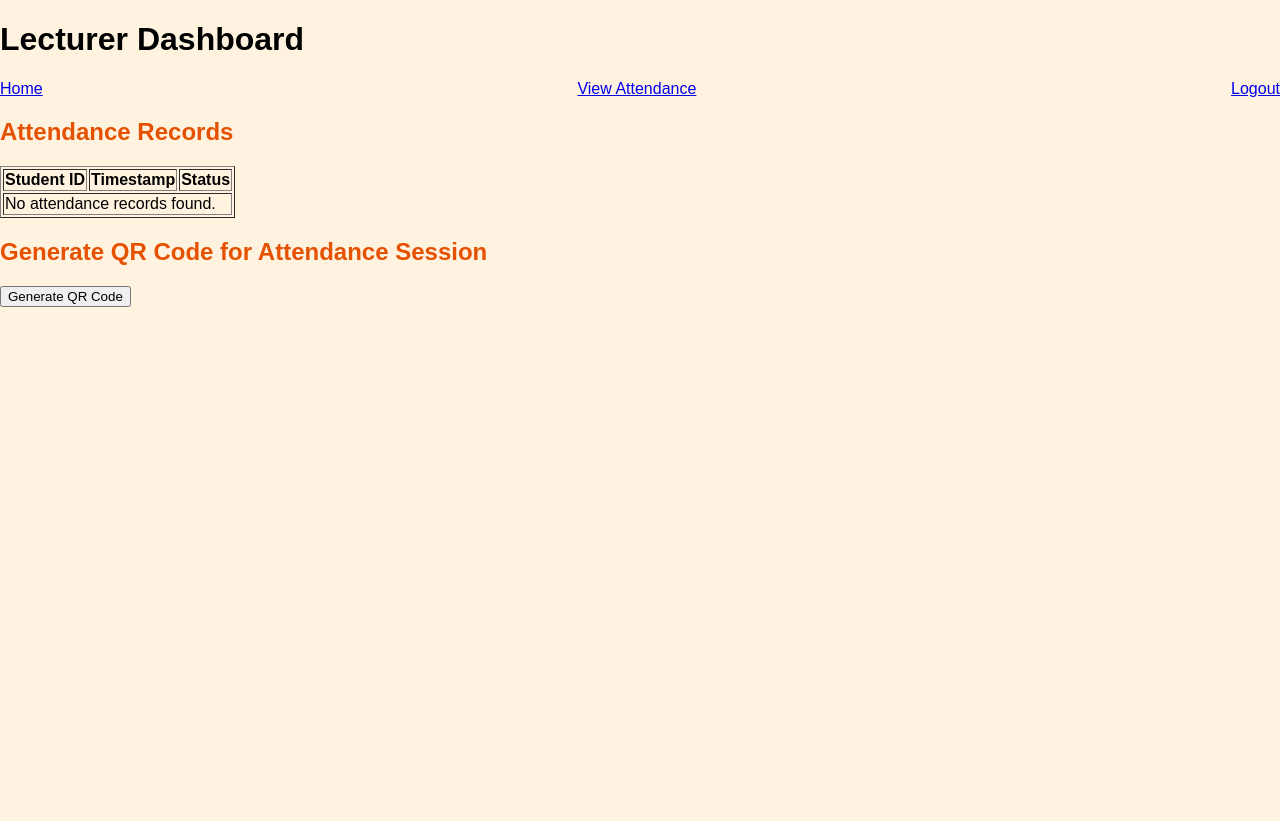
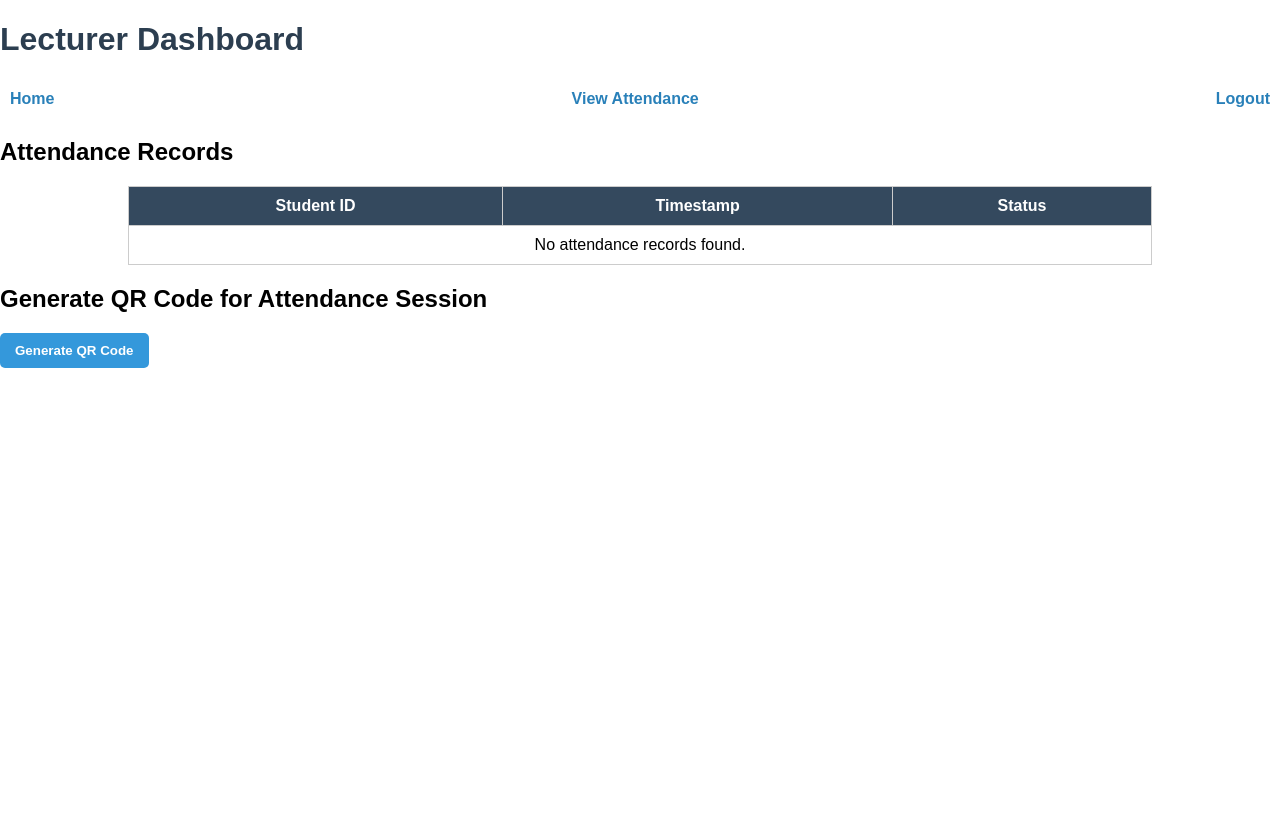
Before and after one commit to Keithwise1/qr_code_attendance-system, a Flask app: page /lecturer_dashboard in a window 1280 px wide. Run offline with Flask 3, Linux system fonts and the light colour scheme.

Commit message:
css styles

```diff
--- a/static/css/home.css
+++ b/static/css/home.css
@@ -345,3 +345,197 @@ nav ul li a:hover {
 .admin-dashboard h2 {
     color: #4527a0;
 }
+/*attendance records*/
+.attendance-records{ /* General Page Styling */
+body {
+    font-family: Arial, sans-serif;
+    background-color: #f8f9fa;
+    text-align: center;
+    margin: 0;
+    padding: 20px;
+}
+
+/* Title */
+h1 {
+    font-size: 2em;
+    font-weight: bold;
+    color: #333;
+}
+
+/* Table Styling */
+table {
+    width: 80%;
+    margin: 20px auto;
+    border-collapse: collapse;
+    background: white;
+    box-shadow: 0px 4px 8px rgba(0, 0, 0, 0.1);
+}
+
+th, td {
+    border: 1px solid #ddd;
+    padding: 10px;
+    text-align: left;
+}
+
+th {
+    background-color: #007bff;
+    color: white;
+    font-weight: bold;
+}
+
+tr:nth-child(even) {
+    background-color: #f2f2f2;
+}
+
+/* Button Styling */
+button {
+    background-color: #28a745;
+    color: white;
+    border: none;
+    padding: 10px 20px;
+    font-size: 16px;
+    border-radius: 5px;
+    cursor: pointer;
+    margin: 10px;
+}
+
+button:hover {
+    background-color: #218838;
+}
+
+/* Link Styling */
+a {
+    color: #007bff;
+    text-decoration: none;
+    font-weight: bold;
+}
+
+a:hover {
+    text-decoration: underline;
+}
+}
+/*admin*/
+.admin{body {
+    font-family: Arial, sans-serif;
+    background-color: #e6dfee; /* Light purple background */
+    text-align: center;
+}
+
+.dashboard {
+    max-width: 600px;
+    margin: 50px auto;
+}
+
+.cards-container {
+    display: grid;
+    grid-template-columns: repeat(auto-fit, minmax(200px, 1fr));
+    gap: 15px;
+    justify-content: center;
+    margin-top: 20px;
+}
+
+.card {
+    background: white;
+    padding: 20px;
+    border-radius: 10px;
+    box-shadow: 0 4px 6px rgba(0, 0, 0, 0.1);
+    text-align: center;
+    transition: 0.3s ease-in-out;
+}
+
+.card:hover {
+    transform: translateY(-5px);
+    box-shadow: 0 6px 12px rgba(0, 0, 0, 0.15);
+}
+
+.card a {
+    text-decoration: none;
+    font-weight: bold;
+    color: #4a148c; /* Dark purple */
+}
+
+.logout {
+    background: #ffcccc;
+}
+
+.logout a {
+    color: red;
+}
+}
+/*lecturer*/
+.lecturer{/* General Styling */
+body {
+    font-family: Arial, sans-serif;
+    background-color: #f4f4f9;
+    margin: 20px;
+    text-align: center;
+}
+
+/* Header */
+h1 {
+    color: #2c3e50;
+}
+
+/* Navigation Links */
+a {
+    text-decoration: none;
+    color: #2980b9;
+    font-weight: bold;
+    margin: 10px;
+}
+
+a:hover {
+    color: #1a5276;
+    text-decoration: underline;
+}
+
+/* Table Styling */
+table {
+    width: 80%;
+    margin: 20px auto;
+    border-collapse: collapse;
+    background: white;
+}
+
+th, td {
+    padding: 10px;
+    border: 1px solid #ccc;
+    text-align: center;
+}
+
+th {
+    background-color: #34495e;
+    color: white;
+}
+
+/* Buttons */
+button, .btn {
+    background: #3498db;
+    color: white;
+    padding: 10px 15px;
+    border: none;
+    border-radius: 5px;
+    cursor: pointer;
+    font-weight: bold;
+}
+
+button:hover, .btn:hover {
+    background: #2980b9;
+}
+
+/* QR Code Section */
+.qr-section {
+    display: flex;
+    flex-direction: column;
+    align-items: center;
+    margin-top: 20px;
+}
+
+.qr-image {
+    max-width: 150px;
+    margin: 10px 0;
+    border: 1px solid #ccc;
+    padding: 5px;
+    background: white;
+}
+}
--- a/templates/templates/dashboard.html
+++ b/templates/templates/dashboard.html
@@ -2,6 +2,7 @@
 <html>
 <head>
     <title>Attendance Dashboard</title>
+    <link rel="stylesheet" href="/static/css/home.css">
     <style>
         .stats {
             margin: 20px;
@@ -16,7 +17,7 @@
         }
     </style>
 </head>
-<body>
+<body class="dashboard">
     <h1>Attendance Statistics</h1>
     <div class="stats">
         <h2>Total Attendance</h2>
--- a/templates/templates/index.html
+++ b/templates/templates/index.html
@@ -4,7 +4,7 @@
     <meta charset="UTF-8">
     <meta name="viewport" content="width=device-width, initial-scale=1.0">
     <title>QR Attendance System</title>
-    <link rel="stylesheet" href="{{ url_for('static', filename='css/home.css') }}">
+    <link rel="stylesheet" href="/static/css/home.css">
 </head>
 <body>
 
--- a/templates/templates/lecturer_dashboard.html
+++ b/templates/templates/lecturer_dashboard.html
@@ -4,9 +4,9 @@
     <meta charset="UTF-8">
     <meta name="viewport" content="width=device-width, initial-scale=1.0">
     <title>Lecturer Dashboard</title>
-    <link rel="stylesheet" href="{{ url_for('static', filename='css/home.css') }}">
+    <link rel="stylesheet" href="/static/css/home.css">
 </head>
-<body class="lecturer-dashboard">
+<body class="lecturer">
     <header>
         <h1>Lecturer Dashboard</h1>
         <nav>
--- a/templates/templates/student_dashboard.html
+++ b/templates/templates/student_dashboard.html
@@ -5,7 +5,7 @@
     <title>Student Dashboard</title>
     <link rel="stylesheet" href="/static/css/home.css">
 </head>
-<body>
+<body class="student-dashboard">
     <h1>Student Dashboard</h1>
     <p>Welcome, Student!</p>
     <ul>
--- a/templates/templates/view_attendance.html
+++ b/templates/templates/view_attendance.html
@@ -4,13 +4,14 @@
     <meta charset="UTF-8">
     <meta name="viewport" content="width=device-width, initial-scale=1.0">
     <title>Attendance Records</title>
+    <link rel="stylesheet" href="/static/css/home.css">
     <script>
         function printPage() {
             window.print();
         }
     </script>
 </head>
-<body>
+<body class="attendance-records">
     <h1>Attendance Records</h1>
 
     <table border="1">
```
Also changed, not shown: templates/templates/admin_dashboard.html (+29 -2 lines), attendance.db.
